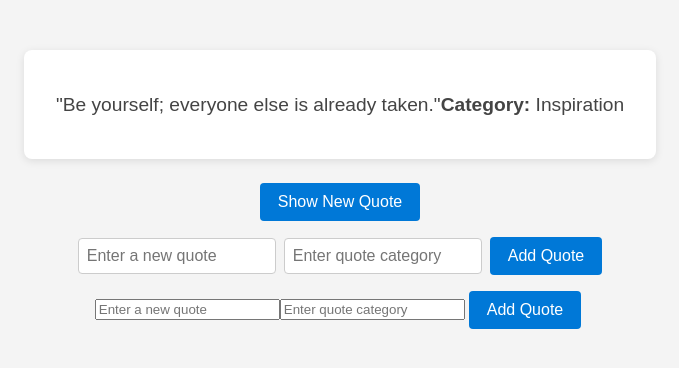
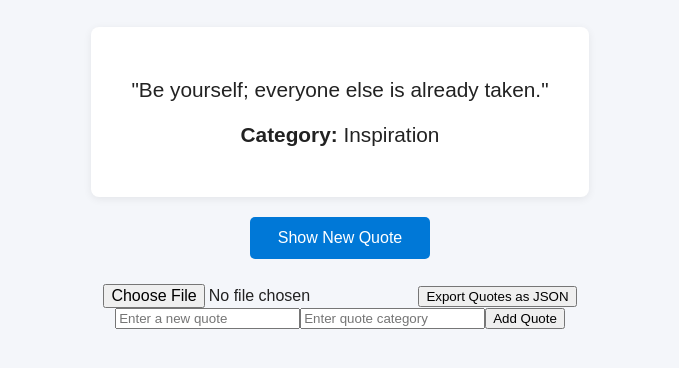
Before and after one commit to simon8384/alx_fe_javascript, a plain HTML site: page dom-manipulation/index.html in a window 1280 px wide. Shown: the part 80-448 px from the top of the page, without its empty margins (300-979 px from the left). Drawn offline with Linux system fonts and the light colour scheme.

Commit message:
Update index.html

```diff
--- a/dom-manipulation/index.html
+++ b/dom-manipulation/index.html
@@ -7,7 +7,8 @@
     <style>
         body {
             font-family: Arial, sans-serif;
-            background: #f4f4f4;
+            background: #f4f6fa;
+            color: #222;
             margin: 0;
             padding: 0;
             display: flex;
@@ -17,74 +18,61 @@
         }
         h1 {
             margin-top: 40px;
-            color: #333;
+            margin-bottom: 30px;
+            color: #3a3a3a;
         }
         #quoteDisplay {
             background: #fff;
             border-radius: 8px;
-            box-shadow: 0 2px 8px rgba(0,0,0,0.1);
-            padding: 24px 32px;
-            margin: 32px 0 16px 0;
-            min-width: 300px;
-            min-height: 60px;
-            font-size: 1.2rem;
-            color: #444;
+            box-shadow: 0 2px 8px rgba(0,0,0,0.07);
+            padding: 30px 40px;
+            font-size: 1.3rem;
+            margin-bottom: 20px;
+            min-width: 320px;
             text-align: center;
+            transition: box-shadow 0.2s;
         }
-        button {
+        #newQuote {
             background: #0078d7;
             color: #fff;
             border: none;
-            border-radius: 4px;
-            padding: 10px 18px;
+            border-radius: 5px;
+            padding: 12px 28px;
             font-size: 1rem;
             cursor: pointer;
-            margin: 8px 4px;
             transition: background 0.2s;
         }
-        button:hover {
+        #newQuote:hover {
             background: #005fa3;
         }
-        input[type="text"] {
-            padding: 8px;
-            border: 1px solid #ccc;
-            border-radius: 4px;
-            margin: 8px 4px;
+        div[style] {
+            margin-top: 25px !important;
+            display: flex;
+            gap: 12px;
+            align-items: center;
+        }
+        input[type="file"] {
             font-size: 1rem;
-            width: 180px;
         }
-        div {
-            display: flex;
-            justify-content: center;
-            align-items: center;
-            flex-wrap: wrap;
-        }
-        @media (max-width: 600px) {
-            #quoteDisplay {
-                min-width: 180px;
-                padding: 16px;
-                font-size: 1rem;
-            }
-            input[type="text"] {
-                width: 120px;
-            }
+        button {
+            font-family: inherit;
         }
     </style>
 </head>
 <body>
     <h1>Dynamic Quote Generator</h1>
 
-    <!-- Quote display section -->
-    <div id="quoteDisplay"></div>
+    <!-- Quote display -->
+    <div id="quoteDisplay">Click the button to see a quote</div>
     <button id="newQuote">Show New Quote</button>
 
-    <!-- Form to add new quotes -->
-    <div>
-        <input id="newQuoteText" type="text" placeholder="Enter a new quote" />
-        <input id="newQuoteCategory" type="text" placeholder="Enter quote category" />
-        <button id="addQuoteBtn">Add Quote</button>
+    <!-- Import/export buttons -->
+    <div style="margin-top: 15px;">
+        <input type="file" id="importFile" accept=".json" onchange="importFromJsonFile(event)" />
+        <button onclick="exportToJsonFile()">Export Quotes as JSON</button>
     </div>
 
+    <!-- Form will be created dynamically -->
     <script src="script.js"></script>
 </body>
 </html>
```
